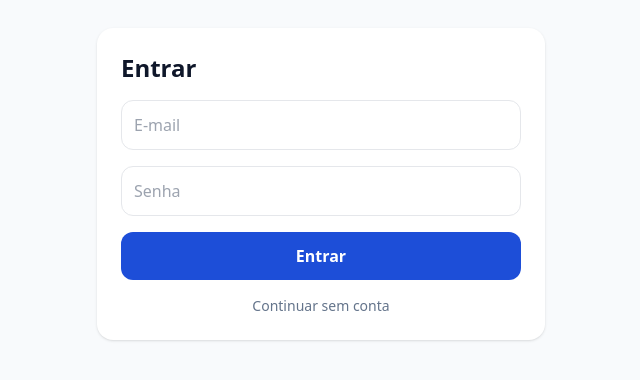
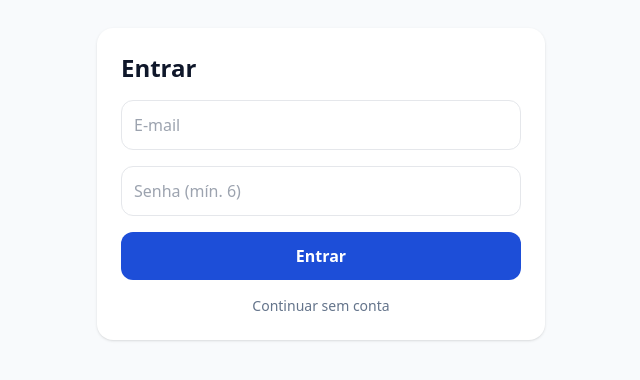
Before and after one commit to elenilson787/quiz-sheets-vercel, a Next.js app: page /login in a window 1280 px wide. Shown: the part 216-596 px from the top of the page, without its empty margins (319-959 px from the left). Built offline with nearby package versions, Linux system fonts and the light colour scheme.

Commit message:
fix: improve login error handling and feedback

```diff
--- a/app/login/page.tsx
+++ b/app/login/page.tsx
@@ -1,2 +1,46 @@
-'use client';import{FormEvent,useState}from'react';
-export default function Login(){const[m,setM]=useState('');async function submit(e:FormEvent<HTMLFormElement>){e.preventDefault();const f=new FormData(e.currentTarget);const r=await fetch('/api/auth/login',{method:'POST',headers:{'Content-Type':'application/json'},body:JSON.stringify({email:f.get('email'),senha:f.get('senha')})});const d=await r.json();if(!d.ok)return setM(d.error);localStorage.setItem('quiz_user',JSON.stringify(d.data.user));location.href='/quiz'}return <main className="min-h-screen grid place-items-center p-6"><form onSubmit={submit} className="bg-white shadow rounded-2xl p-6 w-full max-w-md space-y-4"><h1 className="text-2xl font-bold">Entrar</h1><input name="email" type="email" required placeholder="E-mail" className="w-full border rounded-xl p-3"/><input name="senha" type="password" required placeholder="Senha" className="w-full border rounded-xl p-3"/><button className="w-full bg-blue-700 text-white rounded-xl p-3 font-semibold">Entrar</button>{m&&<p className="text-red-600 text-sm">{m}</p>}<a href="/quiz" className="block text-center text-sm text-slate-500">Continuar sem conta</a></form></main>}
+'use client';
+
+import {FormEvent,useState} from 'react';
+
+export default function Login(){
+  const [m,setM]=useState('');
+  const [loading,setLoading]=useState(false);
+
+  async function submit(e:FormEvent<HTMLFormElement>){
+    e.preventDefault();
+    setM('');
+    setLoading(true);
+    try{
+      const f=new FormData(e.currentTarget);
+      const r=await fetch('/api/auth/login',{
+        method:'POST',
+        headers:{'Content-Type':'application/json'},
+        body:JSON.stringify({email:String(f.get('email')||''),senha:String(f.get('senha')||'')})
+      });
+      const d=await r.json().catch(()=>({ok:false,error:'Resposta inválida do servidor.'}));
+      if(!r.ok||!d.ok){
+        setM(d.error||'E-mail ou senha incorretos.');
+        return;
+      }
+      localStorage.setItem('quiz_user',JSON.stringify(d.data.user));
+      window.location.href='/quiz';
+    }catch(err){
+      setM(err instanceof Error?err.message:'Não foi possível entrar. Tente novamente.');
+    }finally{
+      setLoading(false);
+    }
+  }
+
+  return <main className="min-h-screen grid place-items-center p-6">
+    <form onSubmit={submit} className="bg-white shadow rounded-2xl p-6 w-full max-w-md space-y-4">
+      <h1 className="text-2xl font-bold">Entrar</h1>
+      <input name="email" type="email" required placeholder="E-mail" className="w-full border rounded-xl p-3"/>
+      <input name="senha" type="password" required placeholder="Senha (mín. 6)" className="w-full border rounded-xl p-3"/>
+      <button disabled={loading} className="w-full bg-blue-700 disabled:bg-slate-400 text-white rounded-xl p-3 font-semibold">
+        {loading?'Entrando...':'Entrar'}
+      </button>
+      {m&&<p className="text-red-600 text-sm">{m}</p>}
+      <a href="/quiz" className="block text-center text-sm text-slate-500">Continuar sem conta</a>
+    </form>
+  </main>
+}
```
